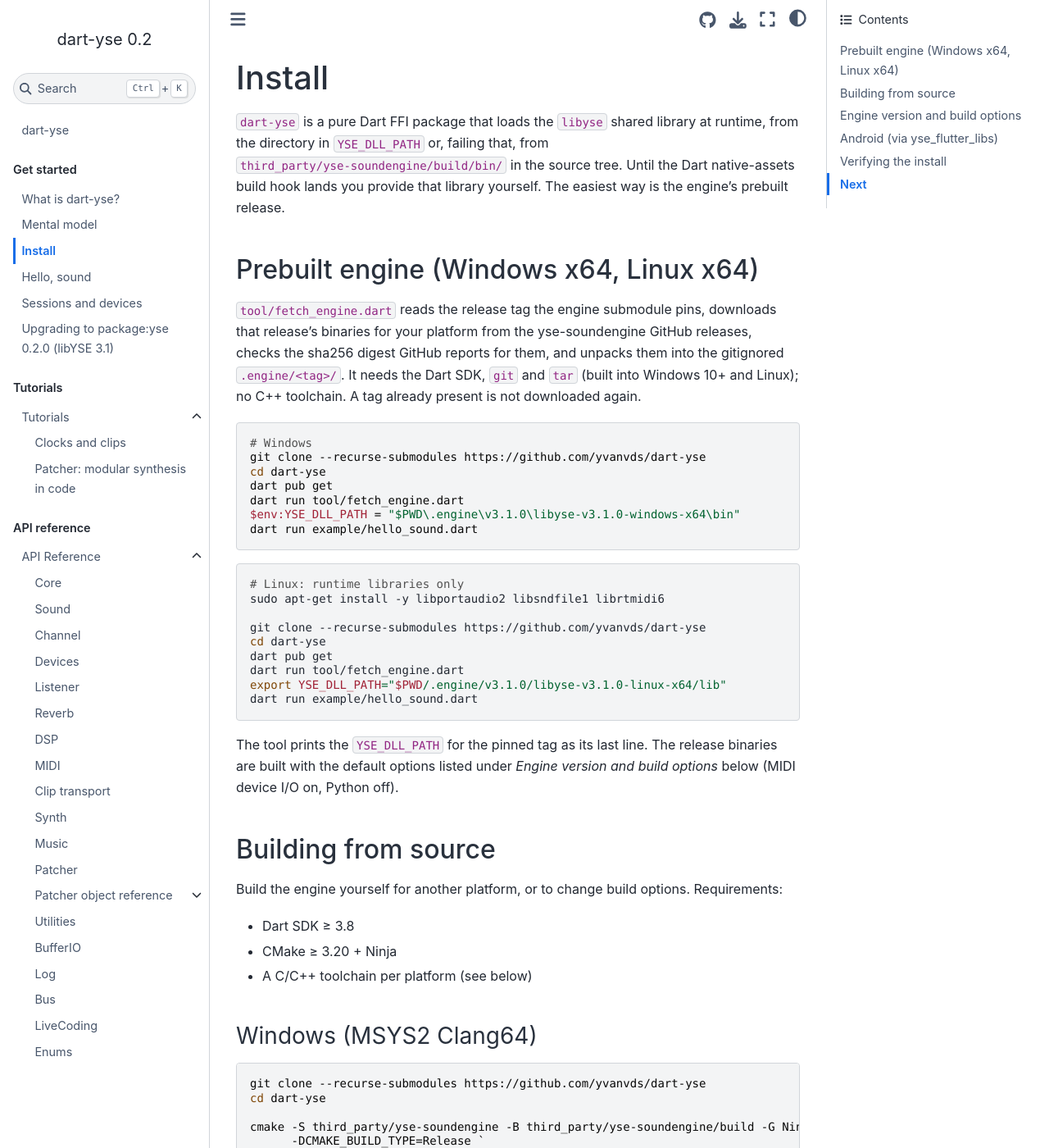
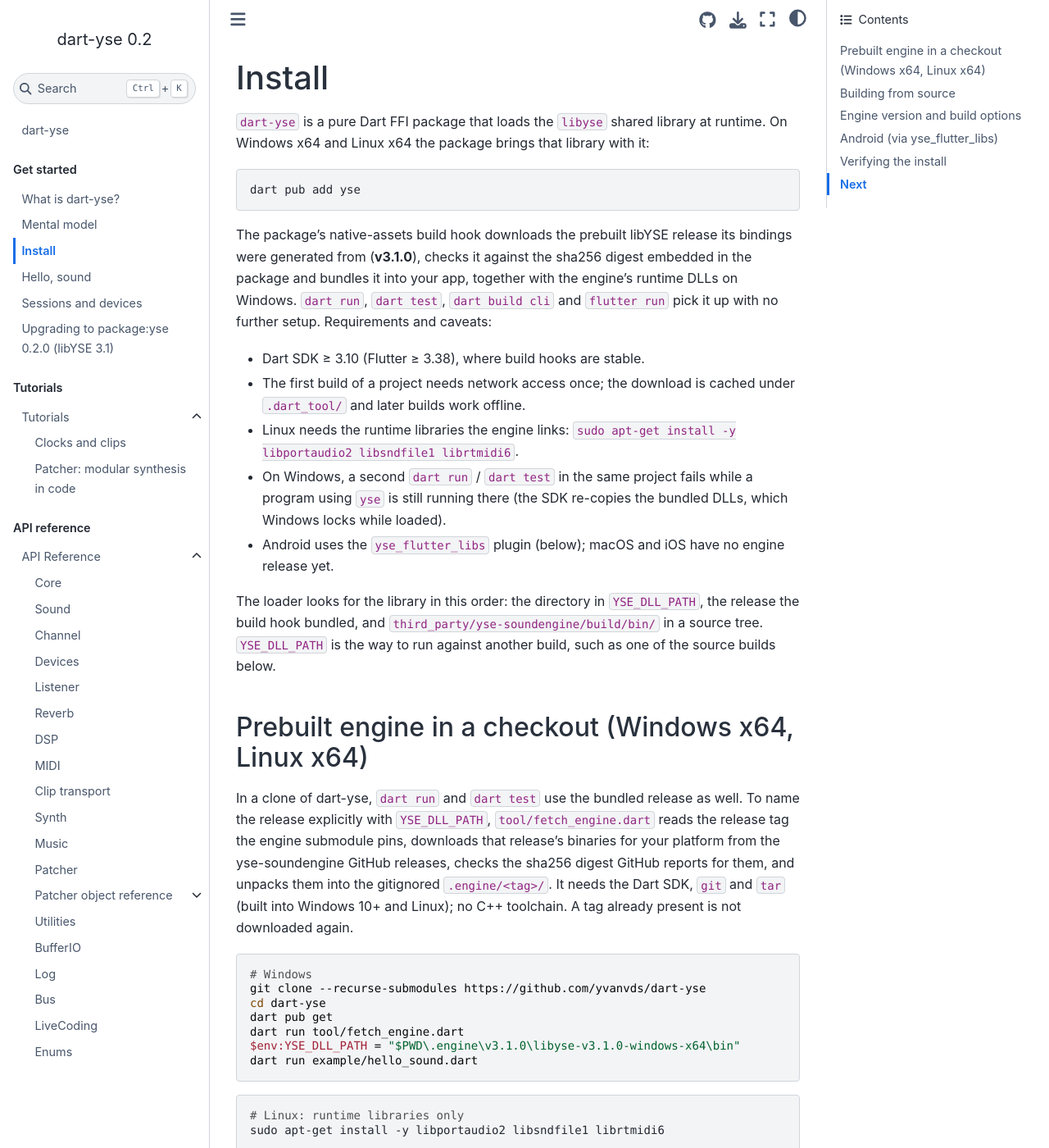
Before and after one commit to yvanvds/dart-yse, a Sphinx documentation site: the page built from docs/source/intro/install.rst, in a window 1280 px wide and 1400 px high. Shown: the whole window at 82% size. Built offline with Sphinx 7.4.7 and the Sphinx Book theme 1.1.4, drawn with Linux system fonts in a browser that asks for light colours; some of the changed text lies outside the part shown.

Commit message:
docs(infra): zero-step install through the build hook (#95)
README "Install" now starts with `dart pub add yse` for package users:
the hook-bundled engine, Dart 3.10, the one-time download, Linux runtime
packages and the Windows one-program-at-a-time caveat. The checkout
flows (submodule, fetch_engine, source build, unreleased engine) stay,
updated for the new loader order and the embedded pin. Same for the docs
site install page, the tutorials note and hello_sound's header.
CHANGELOG 0.2.0 gains "The engine comes with the package".

Co-Authored-By: Claude Opus 5.5 <noreply@anthropic.com>

```diff
--- a/docs/source/intro/install.rst
+++ b/docs/source/intro/install.rst
@@ -2,14 +2,42 @@ Install
 =======
 
 ``dart-yse`` is a pure Dart FFI package that loads the ``libyse`` shared
-library at runtime, from the directory in ``YSE_DLL_PATH`` or, failing
-that, from ``third_party/yse-soundengine/build/bin/`` in the source tree.
-Until the Dart native-assets build hook lands you provide that library
-yourself. The easiest way is the engine's prebuilt release.
+library at runtime. On Windows x64 and Linux x64 the package brings that
+library with it:
 
-Prebuilt engine (Windows x64, Linux x64)
-----------------------------------------
+.. code-block:: sh
 
+   dart pub add yse
+
+The package's native-assets build hook downloads the prebuilt libYSE
+release its bindings were generated from (**v3.1.0**), checks it against
+the sha256 digest embedded in the package and bundles it into your app,
+together with the engine's runtime DLLs on Windows. ``dart run``,
+``dart test``, ``dart build cli`` and ``flutter run`` pick it up with no
+further setup. Requirements and caveats:
+
+- Dart SDK ≥ 3.10 (Flutter ≥ 3.38), where build hooks are stable.
+- The first build of a project needs network access once; the download
+  is cached under ``.dart_tool/`` and later builds work offline.
+- Linux needs the runtime libraries the engine links:
+  ``sudo apt-get install -y libportaudio2 libsndfile1 librtmidi6``.
+- On Windows, a second ``dart run`` / ``dart test`` in the same project
+  fails while a program using ``yse`` is still running there (the SDK
+  re-copies the bundled DLLs, which Windows locks while loaded).
+- Android uses the ``yse_flutter_libs`` plugin (below); macOS and iOS have
+  no engine release yet.
+
+The loader looks for the library in this order: the directory in
+``YSE_DLL_PATH``, the release the build hook bundled, and
+``third_party/yse-soundengine/build/bin/`` in a source tree.
+``YSE_DLL_PATH`` is the way to run against another build, such as one of
+the source builds below.
+
+Prebuilt engine in a checkout (Windows x64, Linux x64)
+------------------------------------------------------
+
+In a clone of dart-yse, ``dart run`` and ``dart test`` use the bundled
+release as well. To name the release explicitly with ``YSE_DLL_PATH``,
 ``tool/fetch_engine.dart`` reads the release tag the engine submodule
 pins, downloads that release's binaries for your platform from the
 yse-soundengine GitHub releases, checks the sha256 digest GitHub reports
@@ -50,7 +78,7 @@ Building from source
 Build the engine yourself for another platform, or to change build
 options. Requirements:
 
-- Dart SDK ≥ 3.8
+- Dart SDK ≥ 3.10
 - CMake ≥ 3.20 + Ninja
 - A C/C++ toolchain per platform (see below)
 
@@ -70,9 +98,8 @@ Windows (MSYS2 Clang64)
 
    dart pub get
 
-Point ``YSE_DLL_PATH`` at the directory containing ``libyse.dll`` (the
-loader walks up from the package root by default — so when running
-from the repository the env var is optional):
+Point ``YSE_DLL_PATH`` at the directory containing ``libyse.dll``; without
+it the loader takes the release the build hook bundles:
 
 .. code-block:: powershell
 
@@ -155,7 +182,7 @@ property ``yse.engineDir`` to an unpacked copy of the asset. Compiling
 the engine with the NDK instead is opt-in (``yse.buildFromSource=true``,
 NDK 27.0.12077973); the plugin's README describes both.
 
-Requirements: Flutter ≥ 3.22, AGP ≥ 8.5, ``minSdk`` 26 (so Oboe can
+Requirements: Flutter ≥ 3.38, AGP ≥ 8.5, ``minSdk`` 26 (so Oboe can
 negotiate AAudio). The ABIs are ``arm64-v8a`` and ``x86_64``, the ones
 the engine's Android release ships.
 
```
Also changed, not shown: CHANGELOG.md (+21 -0 lines), README.md (+66 -20 lines), docs/source/tutorials/index.rst (+5 -5 lines), 1 other file.
